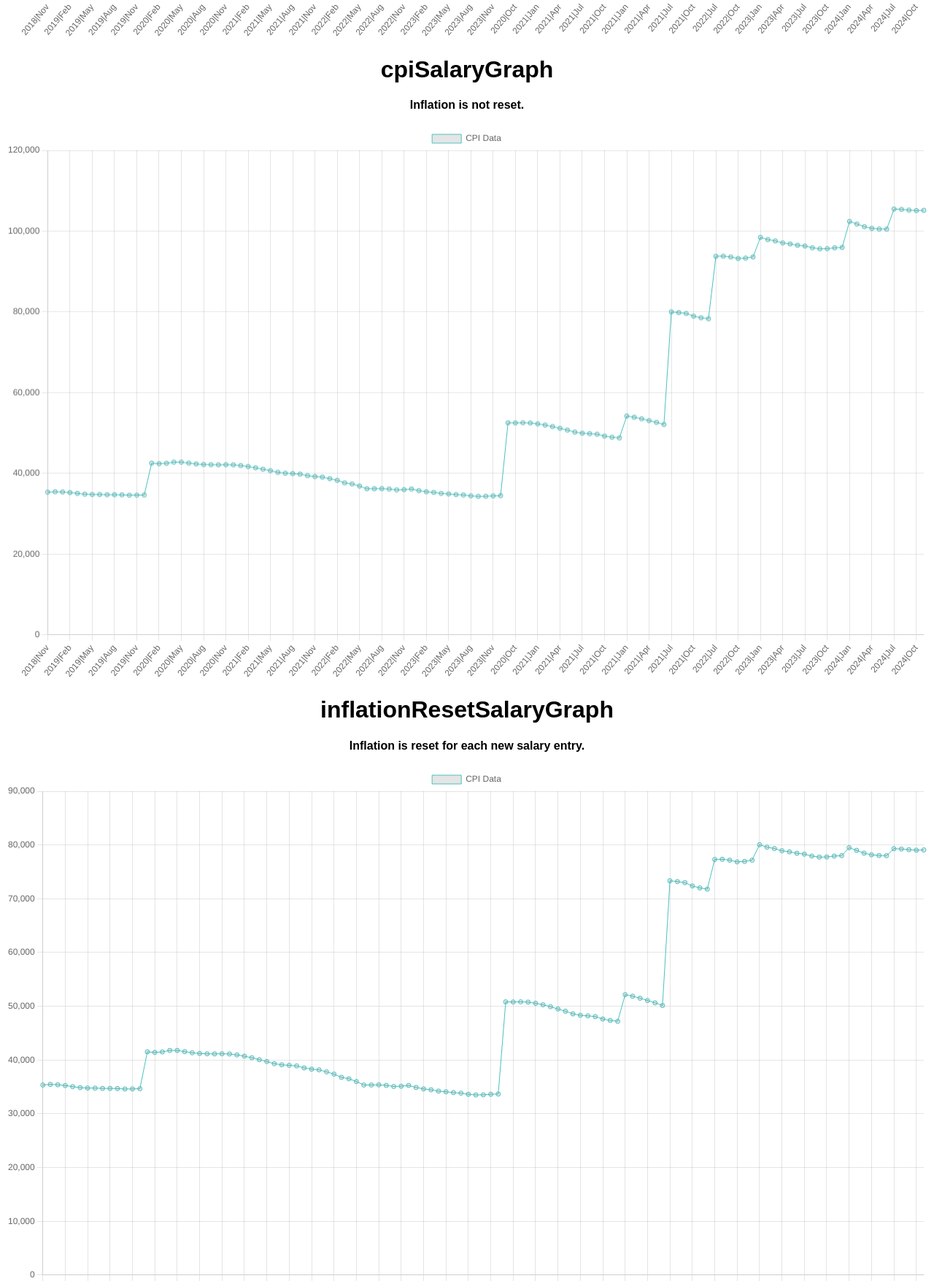
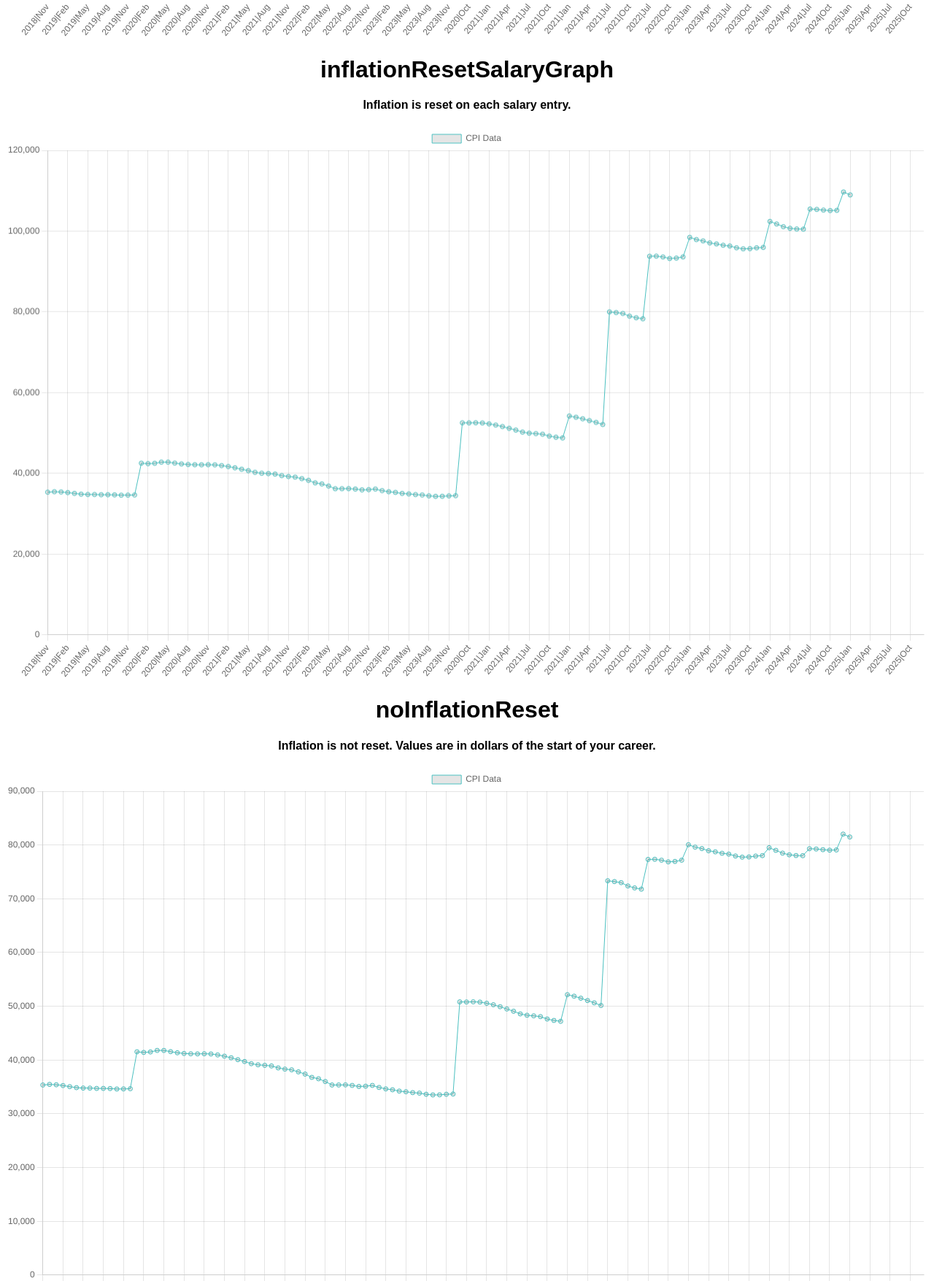
Before and after one commit to StChCa/salaryGraph, a website: page index.html in a window 1280 px wide. Shown: the part 851-2606 px from the top of the page at 73% size. Drawn offline with nearby package versions, Linux system fonts and the light colour scheme.

Commit message:
Fix graph labels
The graphs were being drawn under the wrong labels.
Fix the order.

```diff
--- a/index.html
+++ b/index.html
@@ -16,16 +16,16 @@
         <canvas id="salaryGraph" width="50vw" height="30vh"></canvas>
     </div>
 
-    <h1>cpiSalaryGraph</h1>
-    <h4>Inflation is not reset.</h4>
-    <div id="cpi-salary-graph">
-        <canvas id="cpiSalaryGraph" width="50vw" height="30vh"></canvas>
+    <h1>inflationResetSalaryGraph</h1>
+    <h4>Inflation is reset on each salary entry.</h4>
+    <div id="irsg">
+        <canvas id="inflation-reset-salary-graph" width="50vw" height="30vh"></canvas>
     </div>
 
-    <h1>inflationResetSalaryGraph</h1>
-    <h4>Inflation is reset for each new salary entry.</h4>
-    <div id="inflation-reset-salary-graph">
-        <canvas id="inflationResetSalaryGraph" width="50vw" height="30vh"></canvas>
+    <h1>noInflationReset</h1>
+    <h4>Inflation is not reset. Values are in dollars of the start of your career.</h4>
+    <div id="nrsg">
+        <canvas id="no-reset-salary-graph" width="50vw" height="30vh"></canvas>
     </div>
 
     <h1>CPI Over Time</h1>
--- a/main.js
+++ b/main.js
@@ -59,6 +59,11 @@ const Salaries = [
         startDate: '2024-07-01',
         endDate: '2024-11-01',
         salary: 105472.49,
+    },
+    {
+        startDate: '2024-12-01',
+        endDate: '2025-02-01',
+        salary: 109691.39,
     },
 ];
 
@@ -237,7 +242,7 @@ function displayInflationResetSalaryGraph(salaries) {
 
     });
 
-    const ctx = document.getElementById('cpiSalaryGraph').getContext('2d');
+    const ctx = document.getElementById('inflation-reset-salary-graph').getContext('2d');
 
     // Define the labels and CPI data
     const labels = rangeLabels;
@@ -293,7 +298,7 @@ function displayInflationSalaryGraph(salaries) {
 
     });
 
-    const ctx = document.getElementById('inflationResetSalaryGraph').getContext('2d');
+    const ctx = document.getElementById('no-reset-salary-graph').getContext('2d');
 
     // Define the labels and CPI data
     const labels = rangeLabels;
```
